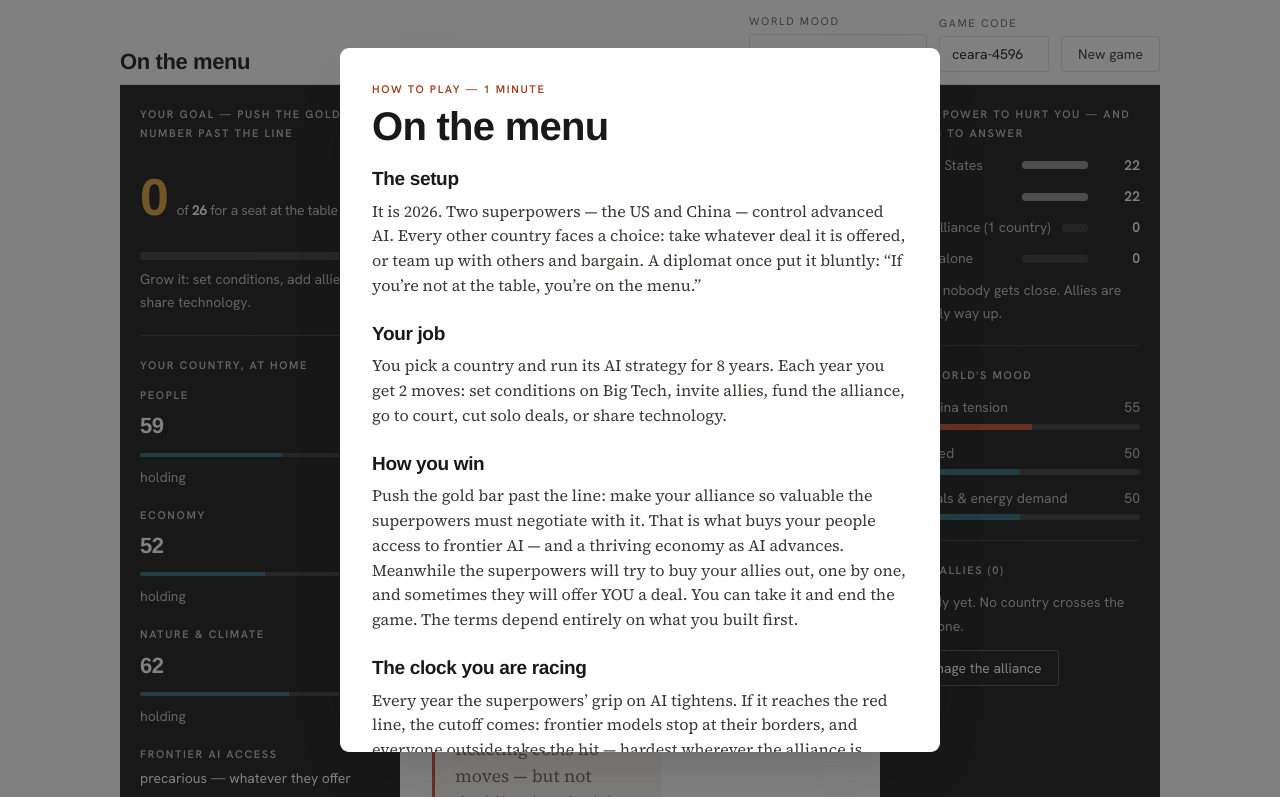
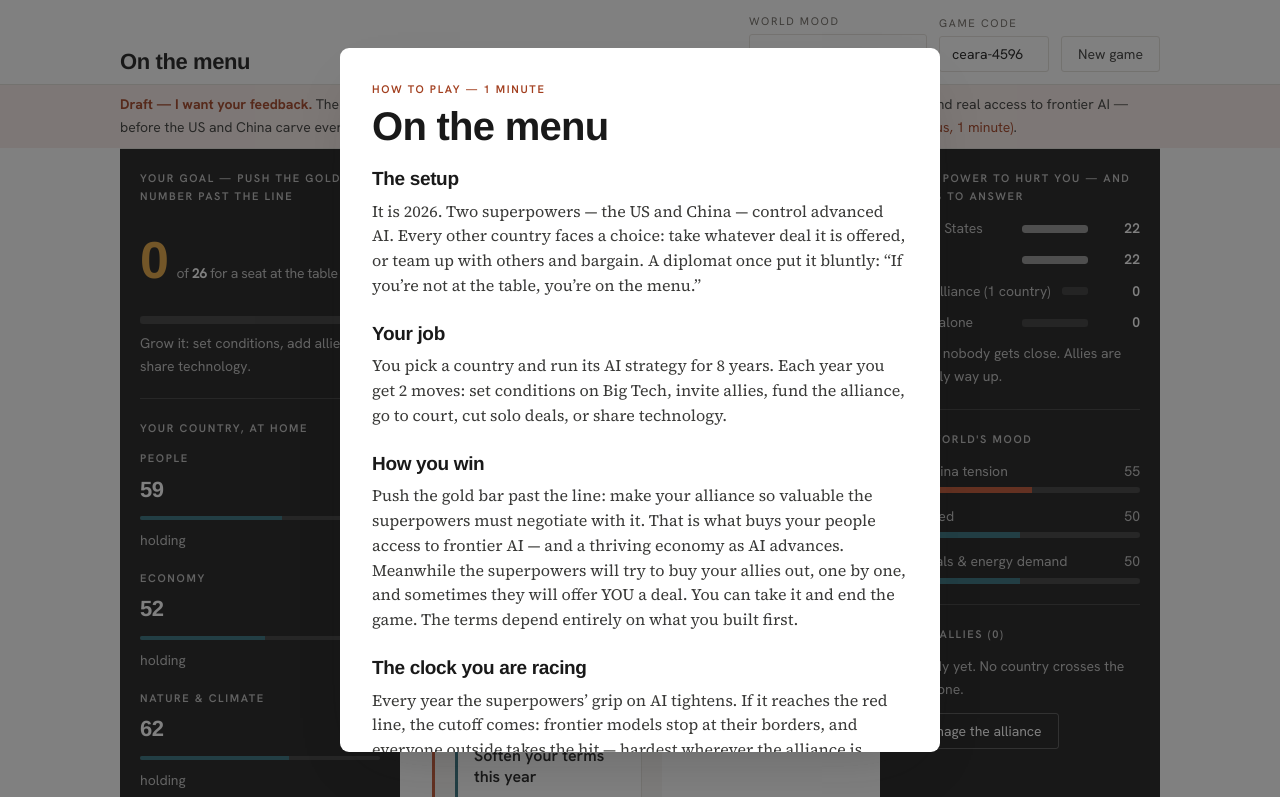
Before and after one commit to earpini/leverage-lab, a website: page index.html in a window 1280 px wide. Shown: the top 797 px of the page. Drawn offline with Linux system fonts and the light colour scheme.

Commit message:
Draft banner: state the goal, ask for feedback, link the form

```diff
--- a/game.css
+++ b/game.css
@@ -75,6 +75,16 @@ html, body { margin: 0; padding: 0; }
   padding: var(--ea-space-2) var(--ea-space-3);
 }
 .run-controls input { width: 110px; }
+
+/* draft banner: this is a prototype, and feedback is the point */
+.draft-strip {
+  background: var(--ea-accent-soft);
+  border-top: var(--ea-border-hair) solid var(--ea-border);
+  padding: var(--ea-space-2) 0;
+  font-size: var(--ea-size-small);
+  color: var(--ea-text-secondary);
+}
+.draft-strip strong { color: var(--ea-accent-ink); }
 
 /* ---------- the cockpit shell: one screen, one dashboard ---------- */
 .shell {
--- a/index.html
+++ b/index.html
@@ -32,6 +32,14 @@
       </div>
     </div>
   </header>
+
+  <div class="draft-strip">
+    <div class="container">
+      <strong>Draft — I want your feedback.</strong>
+      The goal of the game: build an alliance strong enough that your country gets a seat at the table — and real access to frontier AI — before the US and China carve everything up.
+      Play a round and tell me what's confusing, broken or great: <a href="https://www.admonymous.co/arpini" target="_blank" rel="noopener">leave feedback (anonymous, 1 minute)</a>.
+    </div>
+  </div>
 
   <main id="app" class="container" aria-live="polite"></main>
 
```
